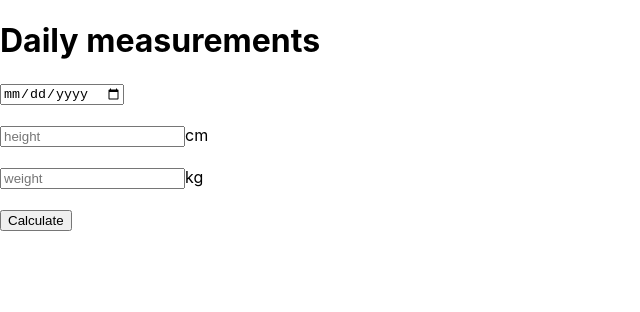
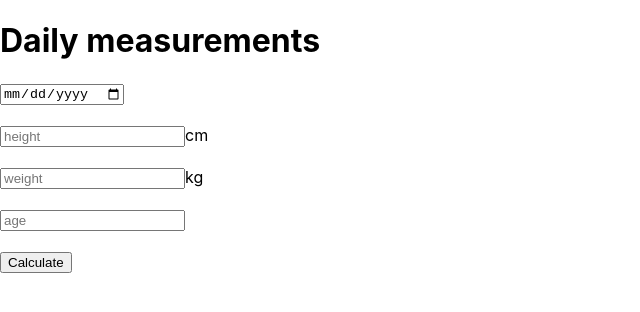
Before and after one commit to susumoa/bmi-calculator, a React (Create React App) app: page / in a window 1280 px wide. Shown: the top 312 px of the page, without its empty margins (0-640 px from the left). Built offline with nearby package versions, Linux system fonts and the light colour scheme.

Commit message:
add input for age

```diff
--- a/src/components/BmiInput.js
+++ b/src/components/BmiInput.js
@@ -4,12 +4,13 @@ const BmiInput = () => {
   const [measurements, setMeasurements] = useState({
     date: '',
     height: '',
-    weight: ''
+    weight: '',
+    age: ''
   })
 
   const [bmi, setBmi] = useState('')
 
-  const {date, height, weight} = measurements
+  const {date, height, weight, age} = measurements
 
   const onChange = event => {
     const {name, value} = event.target
@@ -29,7 +30,8 @@ const BmiInput = () => {
       setMeasurements({
         height: '',
         weight: '',
-        date: ''
+        date: '',
+        age: ''
       })
     }
   }
@@ -49,6 +51,10 @@ const BmiInput = () => {
         <span>kg</span>
         <br />
         <br />
+
+        <input required type='number' min='0' placeholder='age' value={age} onChange={onChange} name='age' />
+        <br />
+        <br />
         <button onClick={calculateBmi}>Calculate</button>
       </form>
       {bmi !== '' && <p>BMI: {bmi}</p>}
```
